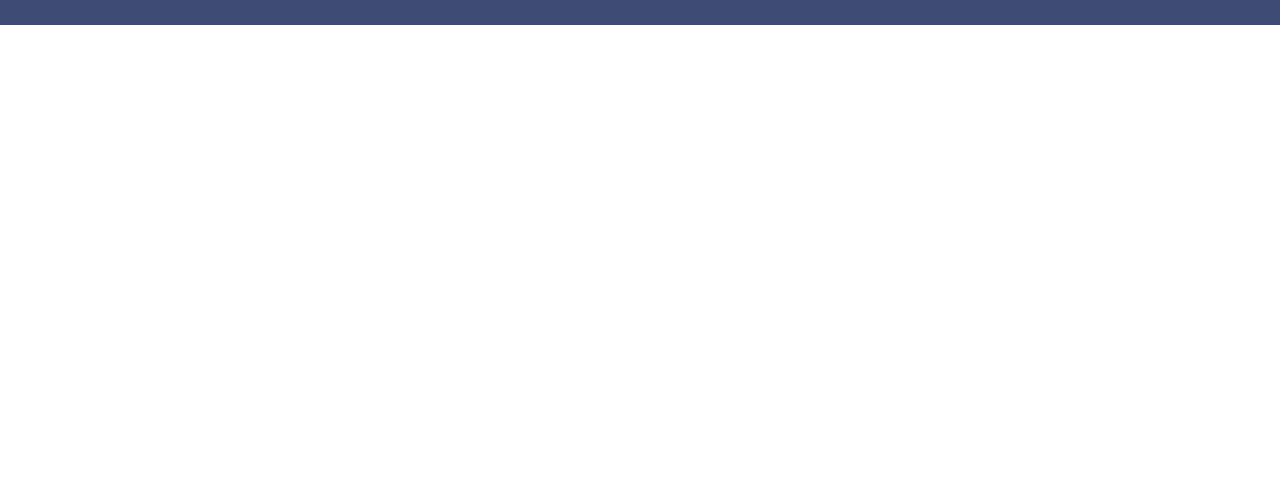
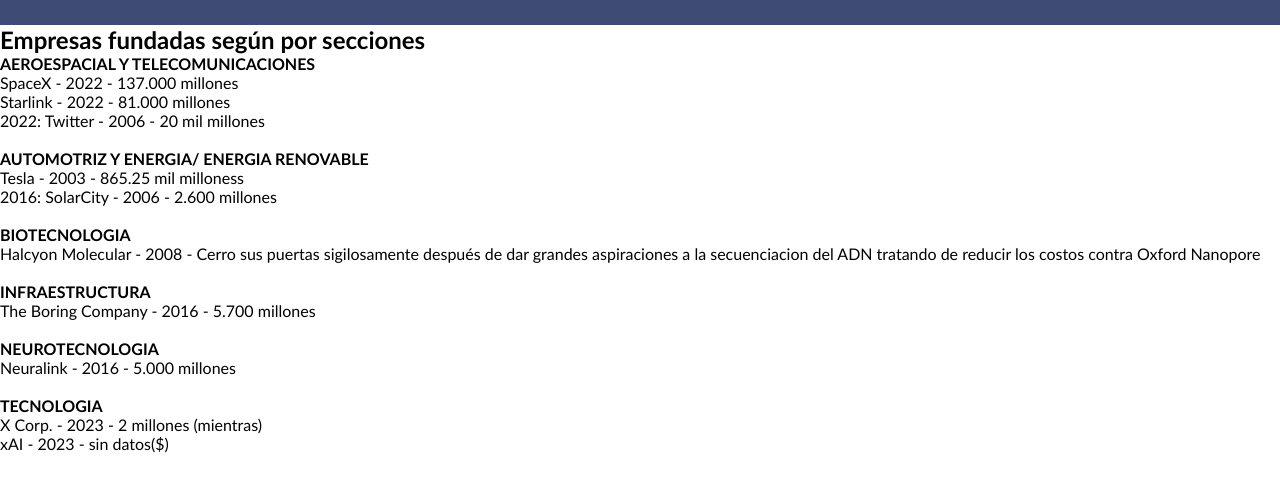
Before and after one commit to AngieNC/HojaVida, a plain HTML site: page empresas.html in a window 1280 px wide. Shown: the part 119-610 px from the top of the page. Drawn offline with nearby package versions, Linux system fonts and the light colour scheme.

Commit message:
empresas.html

```diff
--- a/empresas.html
+++ b/empresas.html
@@ -32,5 +32,37 @@
 
         </nav>
     </header>
+     <main>
+        <div>
+            <h2>Empresas fundadas según por secciones</h2>
+            <h4>AEROESPACIAL Y TELECOMUNICACIONES</h4>
+            <ul>
+                <li>SpaceX - 2022 - 137.000 millones</li>
+                <li>Starlink - 2022 - 81.000 millones</li>
+                <li>2022: Twitter - 2006 - 20 mil millones</li>
+            </ul>
+            <br>
+            <h4>AUTOMOTRIZ Y ENERGIA/ ENERGIA RENOVABLE</h4>
+            <ul>
+                <li>Tesla - 2003 - 865.25 mil milloness</li>
+                <li>2016: SolarCity - 2006 - 2.600 millones</li>
+            </ul>
+            <br>
+            <h4>BIOTECNOLOGIA</h4>
+            <p>Halcyon Molecular - 2008 - Cerro sus puertas sigilosamente después de dar grandes aspiraciones a la secuenciacion del ADN tratando de reducir los costos contra Oxford Nanopore</p>
+            <br>
+            <h4>INFRAESTRUCTURA</h4>
+            <p>The Boring Company - 2016 - 5.700 millones</p>
+            <br>
+            <h4>NEUROTECNOLOGIA</h4>
+            <p>Neuralink - 2016 - 5.000 millones</p>
+            <br>
+            <h4>TECNOLOGIA</h4>
+            <ul>
+                <li>X Corp. - 2023 - 2 millones (mientras)</li>
+                <li>xAI - 2023 - sin datos($)</li>
+            </ul>
+        </div>
+    </main>
 </body>
 </html>
```
